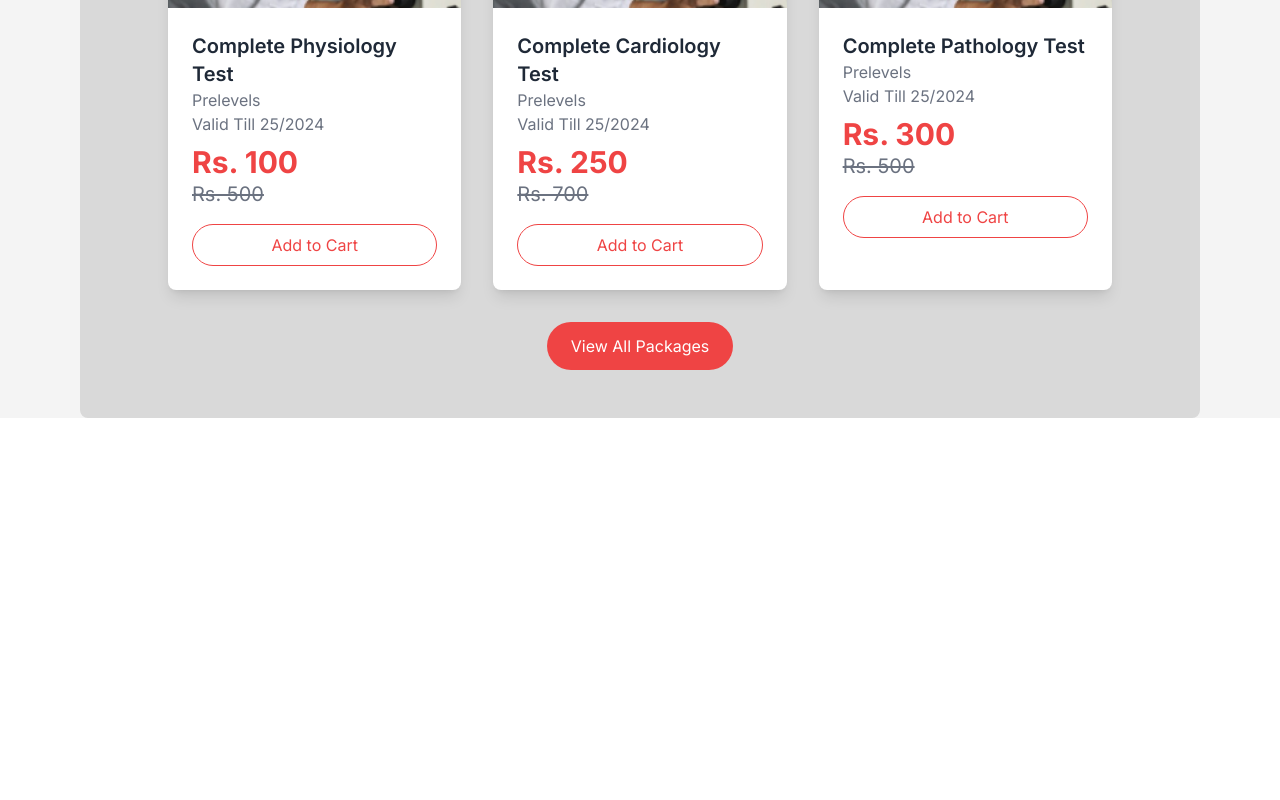
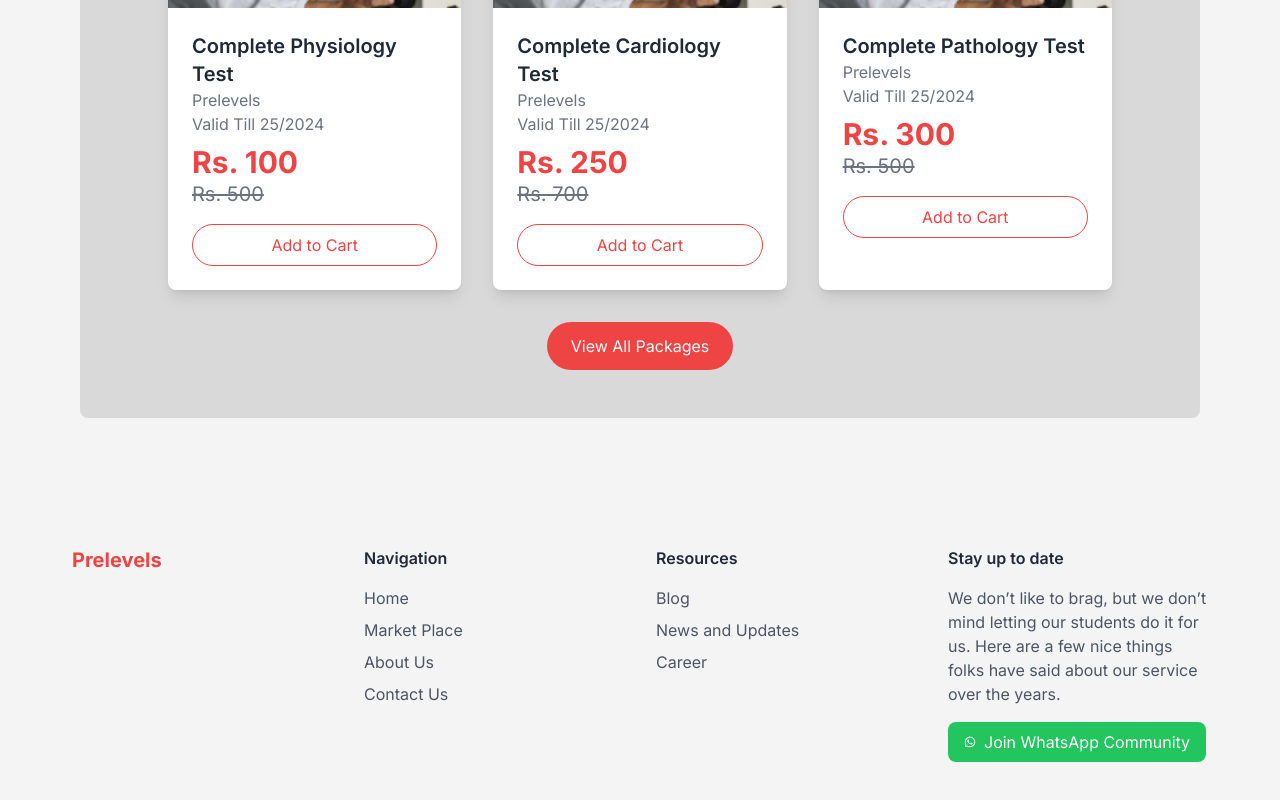
Before and after one commit to Abdullah9202/prelevels, a Next.js app in the folder client/: page / in a window 1280 px wide. Shown: the part 2351-3151 px from the top of the page. Before the commit the page ends 2769 px from the top, so only its background shows below. Built offline with nearby package versions, Linux system fonts and the light colour scheme.

Commit message:
feat:footer added

```diff
--- a/client/src/app/page.tsx
+++ b/client/src/app/page.tsx
@@ -7,6 +7,7 @@ import Service from "@/components/main/services";
 import TestimonialsSection from "@/components/main/teatimonials";
 import ServicesSection from "@/components/main/servicessection";
 import PricingSection from "@/components/main/pricingsection";
+import Footer from "@/components/main/footer";
 
 export default function Home() {
   return (
@@ -20,6 +21,7 @@ export default function Home() {
         <TestimonialsSection/>
         <ServicesSection/>
         <PricingSection/>
+        <Footer/>
       </div>
 
     </div>
--- /dev/null
+++ b/client/src/components/main/footer.tsx
@@ -0,0 +1,51 @@
+import React from 'react';
+import { FaWhatsapp } from 'react-icons/fa';
+
+export default function Footer() {
+  return (
+    <footer className=" py-32 px-4 lg:px-14 ">
+      <div className="max-w-7xl mx-auto px-4 grid grid-cols-1 sm:grid-cols-2 lg:grid-cols-4 gap-8">
+
+        {/* Logo Section */}
+        <div>
+          <h2 className="text-red-500 text-xl font-bold mb-4">Prelevels</h2>
+        </div>
+
+        {/* Navigation Links */}
+        <div>
+          <h3 className="text-gray-800 font-semibold mb-4">Navigation</h3>
+          <ul className="space-y-2">
+            <li><a href="#" className="text-gray-600 hover:text-red-500">Home</a></li>
+            <li><a href="#" className="text-gray-600 hover:text-red-500">Market Place</a></li>
+            <li><a href="#" className="text-gray-600 hover:text-red-500">About Us</a></li>
+            <li><a href="#" className="text-gray-600 hover:text-red-500">Contact Us</a></li>
+          </ul>
+        </div>
+
+        {/* Resources Links */}
+        <div>
+          <h3 className="text-gray-800 font-semibold mb-4">Resources</h3>
+          <ul className="space-y-2">
+            <li><a href="#" className="text-gray-600 hover:text-red-500">Blog</a></li>
+            <li><a href="#" className="text-gray-600 hover:text-red-500">News and Updates</a></li>
+            <li><a href="#" className="text-gray-600 hover:text-red-500">Career</a></li>
+          </ul>
+        </div>
+
+        {/* Stay Up to Date Section */}
+        <div>
+          <h3 className="text-gray-800 font-semibold mb-4">Stay up to date</h3>
+          <p className="text-gray-600 mb-4">
+            We don’t like to brag, but we don’t mind letting our students do it for us. Here are a few nice things folks have said about our service over the years.
+          </p>
+          <a
+            href="#"
+            className="inline-flex items-center bg-green-500 text-white py-2 px-4 rounded-lg hover:bg-green-600"
+          >
+            <FaWhatsapp className="mr-2 text-xs" /> Join WhatsApp Community
+          </a>
+        </div>
+      </div>
+    </footer>
+  );
+}
```
Also changed, not shown: client/src/components/main/belowfooter.tsx (added).
